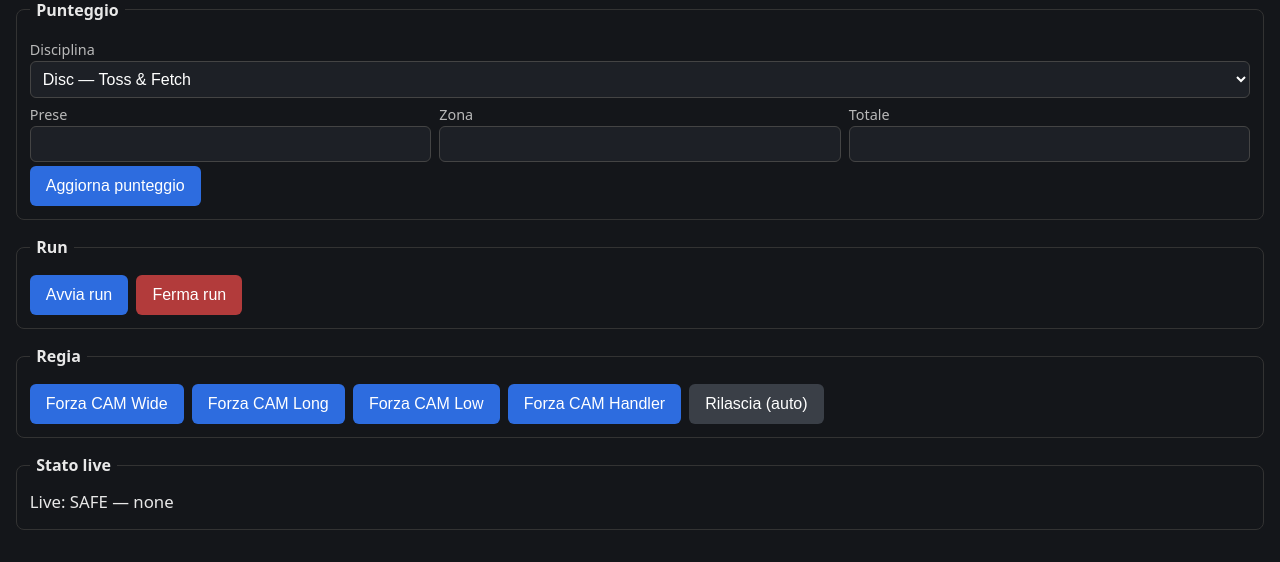
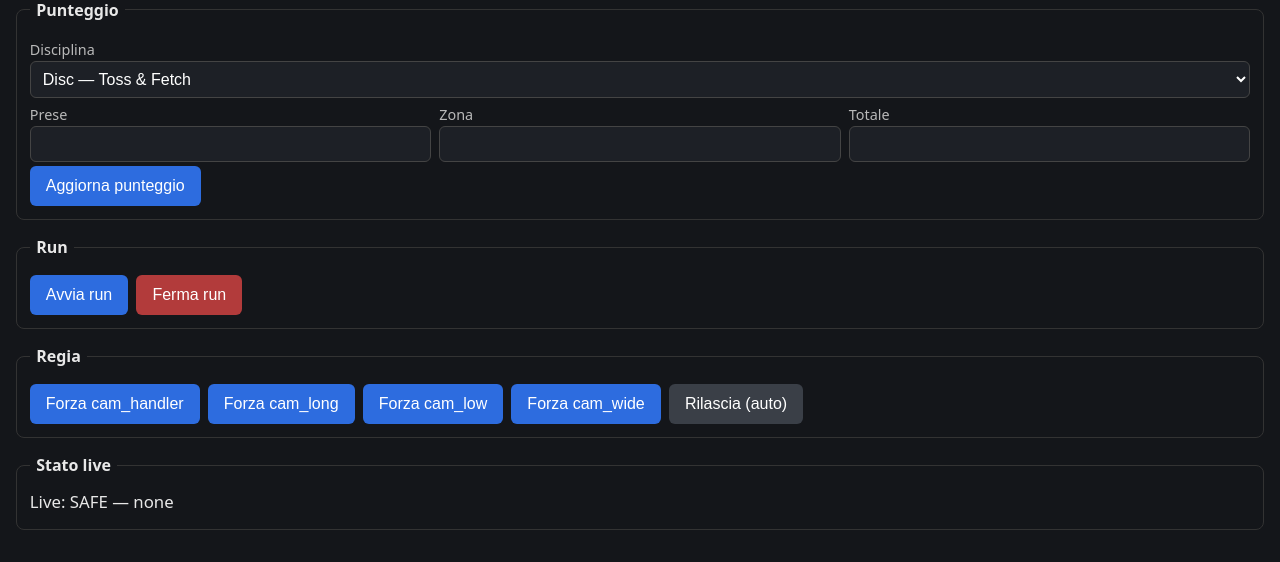
Before and after one commit to 7hemas7er/segugio, a Flask app: page / in a window 1280 px wide. Shown: the part 284-846 px from the top of the page. Run offline with Flask 3, Linux system fonts and the light colour scheme.

Commit message:
fix(08): WR-01 render multiview tiles, force buttons, and CAMS from configured cam_ids
Co-Authored-By: Claude Opus 4.8 (1M context) <noreply@anthropic.com>

```diff
--- a/src/segugio/ui/app.py
+++ b/src/segugio/ui/app.py
@@ -91,7 +91,10 @@ def create_app(channel_dir: str, cam_ids=()):
     @app.get("/")
     def index():
         # One Italian operator console page (selector + 3 field sets + run + override + status).
-        return render_template("console.html")
+        # Render the multiview tiles, force buttons, and the JS CAMS list from the SAME configured
+        # whitelist the preview-JPEG route honours (WR-01) so a non-default rig is fully wired — the
+        # cam_ids arg is no longer half-honoured (route only); the page derives its ids from it too.
+        return render_template("console.html", cam_ids=sorted(cam_ids))
 
     @app.post("/score")
     def post_score():
--- a/src/segugio/ui/templates/console.html
+++ b/src/segugio/ui/templates/console.html
@@ -48,10 +48,9 @@
        display-only (D-07) — the text override buttons below stay the override control. -->
   <div class="onair" id="onair">ON AIR: <span id="onair-cam">—</span></div>
   <div class="multiview" id="multiview">
-    <div class="tile" id="tile-cam_wide"><img id="img-cam_wide" alt="CAM Wide"><span class="badge" id="badge-cam_wide">CAM Wide</span></div>
-    <div class="tile" id="tile-cam_long"><img id="img-cam_long" alt="CAM Long"><span class="badge" id="badge-cam_long">CAM Long</span></div>
-    <div class="tile" id="tile-cam_low"><img id="img-cam_low" alt="CAM Low"><span class="badge" id="badge-cam_low">CAM Low</span></div>
-    <div class="tile" id="tile-cam_handler"><img id="img-cam_handler" alt="CAM Handler"><span class="badge" id="badge-cam_handler">CAM Handler</span></div>
+    {% for cam in cam_ids %}
+    <div class="tile" id="tile-{{ cam }}"><img id="img-{{ cam }}" alt="{{ cam }}"><span class="badge" id="badge-{{ cam }}">{{ cam }}</span></div>
+    {% endfor %}
   </div>
 
   <!-- (1) SCORE ENTRY — discipline selector + 3 per-discipline field sets (SCR-02) -->
@@ -105,10 +104,9 @@
   <!-- (3) OVERRIDE — Forza / Rilascia (D-10). Each button = EITHER a force OR a release. -->
   <fieldset>
     <legend>Regia</legend>
-    <button type="button" class="force-btn" data-cam="cam_wide">Forza CAM Wide</button>
-    <button type="button" class="force-btn" data-cam="cam_long">Forza CAM Long</button>
-    <button type="button" class="force-btn" data-cam="cam_low">Forza CAM Low</button>
-    <button type="button" class="force-btn" data-cam="cam_handler">Forza CAM Handler</button>
+    {% for cam in cam_ids %}
+    <button type="button" class="force-btn" data-cam="{{ cam }}">Forza {{ cam }}</button>
+    {% endfor %}
     <button type="button" id="rilascia" class="secondary">Rilascia (auto)</button>
   </fieldset>
 
@@ -162,11 +160,15 @@
     document.getElementById("rilascia").addEventListener("click", () =>
       post("/command", { release: "1" }));
 
-    // --- multiview: cam id set (same as the override buttons) + freshness state ---
-    const CAMS = ["cam_wide", "cam_long", "cam_low", "cam_handler"];
-    const CAM_LABEL = { cam_wide: "CAM Wide", cam_long: "CAM Long",
-                        cam_low: "CAM Low", cam_handler: "CAM Handler" };
-    let lastGen = -1, lastGenAt = 0;
+    // --- multiview: cam id set (rendered from the SERVER's configured whitelist, WR-01) +
+    //     freshness state. CAMS now tracks the same cam_ids the preview route honours, so a
+    //     non-default rig (3 cams, ids like cam_a/cam_b) renders the right tiles + force buttons. ---
+    const CAMS = {{ cam_ids | tojson }};
+    const CAM_LABEL = Object.fromEntries(CAMS.map(c => [c, c]));
+    // WR-02: seed lastGenAt to load time (NOT epoch 0) so the first markTiles() call — which runs
+    // from the immediate pollStatus() BEFORE the first pollPreview() lands a gen — does not compute
+    // an enormous Date.now()-0 staleness and falsely paint every tile MORTO on first paint.
+    let lastGen = -1, lastGenAt = Date.now();
     const PUBLISH_MS = 200;               // ~5 fps publish cadence
     const STALE_MS = PUBLISH_MS * 3;      // gen not advancing within ~2-3x → whole-channel stale (D-05)
 
@@ -195,10 +197,16 @@
     // LIVE/MORTO marking driven by /status (live_cam + alive) and gen-freshness (D-04
     // belt-and-suspenders: alive==false OR whole-channel stale → MORTO).
     function markTiles(status) {
-      const stale = (Date.now() - lastGenAt) > STALE_MS;
+      // WR-02: "no gen seen yet" (lastGen < 0) is NOT stale — staleness only means a gen WAS
+      // advancing and then stopped, not that the first frame simply hasn't arrived.
+      const stale = lastGen >= 0 && (Date.now() - lastGenAt) > STALE_MS;
       CAMS.forEach(cam => {
         const tile = document.getElementById("tile-" + cam);
-        const dead = (status.alive && status.alive[cam] === false) || stale;
+        // WR-03: a liveness signal must FAIL SAFE — a missing/non-true alive entry is treated as
+        // dead, never silently shown healthy. A cam the orchestrator does not report on (subset
+        // publish, or an id mismatch) is MORTO, not "unknown === false → alive".
+        const aliveKnown = status.alive && Object.prototype.hasOwnProperty.call(status.alive, cam);
+        const dead = (aliveKnown ? status.alive[cam] !== true : true) || stale;
         const live = cam === status.live_cam && !dead;
         tile.classList.toggle("live", live);   // MVW-02 red border
         tile.classList.toggle("dead", dead);   // MVW-03
```
